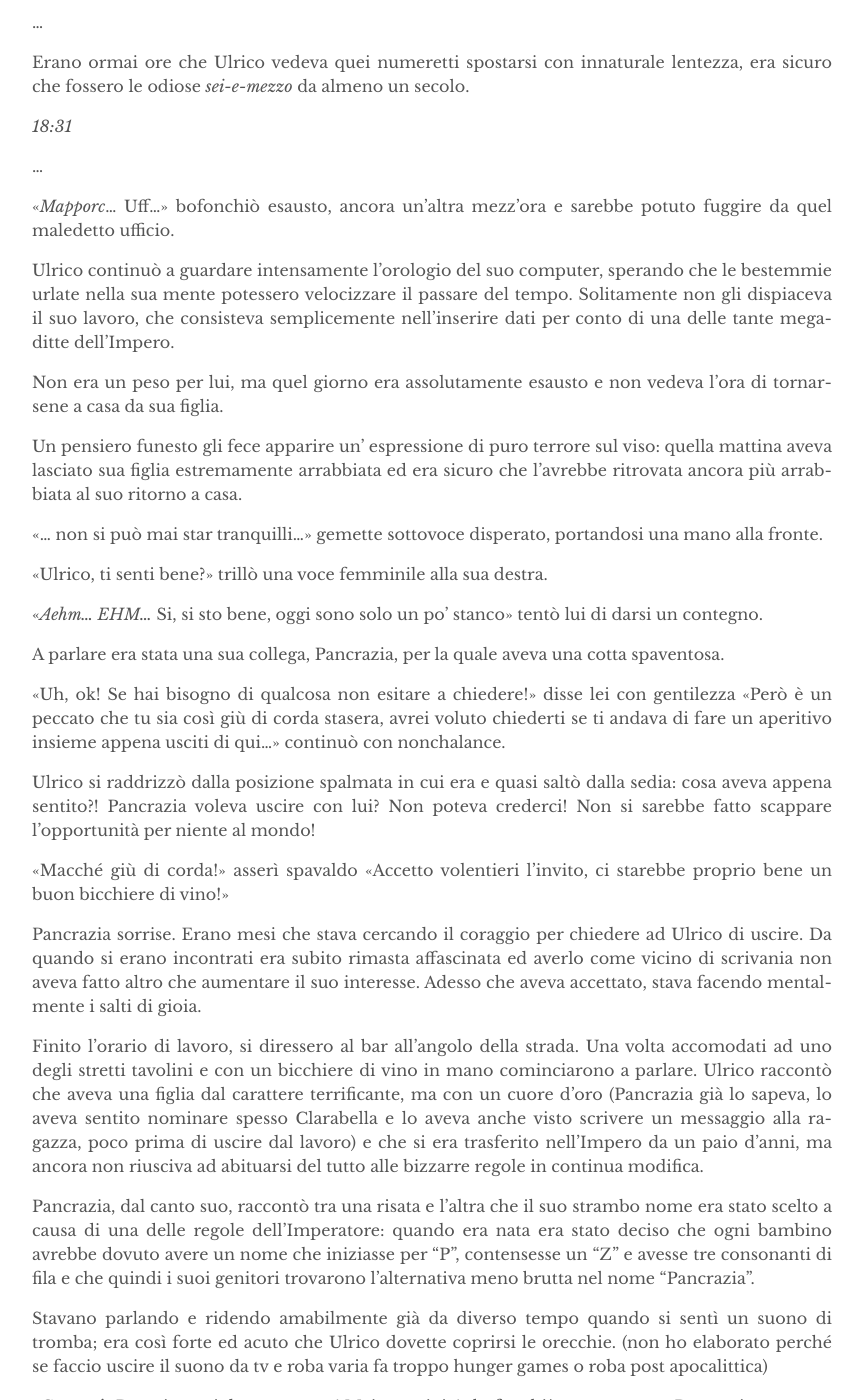
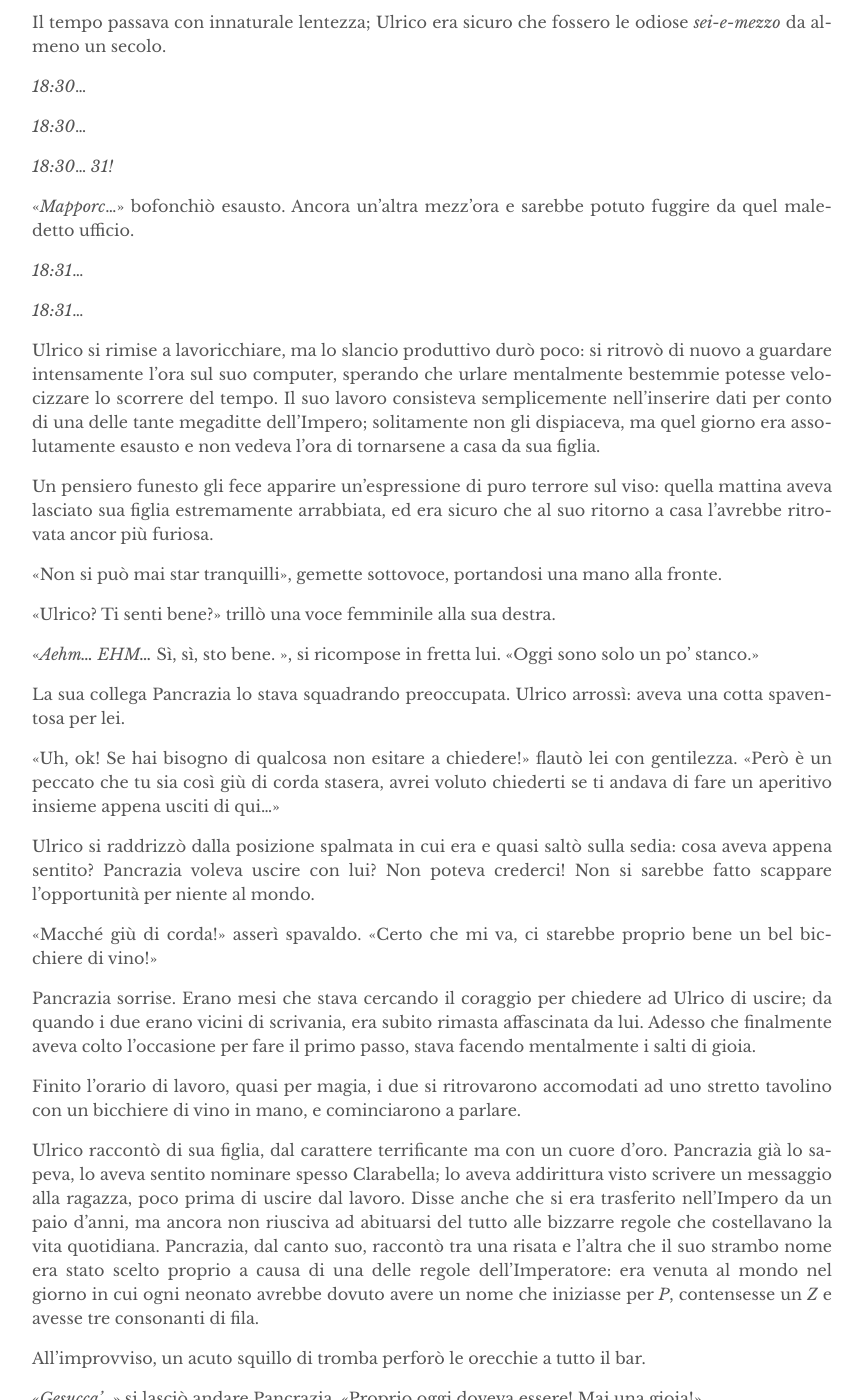
Before and after one commit to eviloutpost/eviloutpost.github.io, a Jekyll site: the page built from _posts/2018-11-02-parole.md, in a window 1280 px wide and 1400 px high, scrolled down 347 px. Shown: the whole window, without its empty margins (208-1071 px from the left). Built offline with Jekyll 4.4.1, drawn with Linux system fonts in a browser that asks for light colours; some of the changed text lies outside the part shown.

Commit message:
Started pair review

```diff
--- a/_posts/2018-11-02-parole.md
+++ b/_posts/2018-11-02-parole.md
@@ -2,54 +2,58 @@
 layout: post
 title:  "Cronache del Male - Vol.2"
 author: "aarde"
-display: 6
+display: 4
 ---
 
-*18:30*
+*18:30*...
 
-...
+Il tempo passava con innaturale lentezza; Ulrico era sicuro che fossero le odiose *sei-e-mezzo* da almeno un secolo.
 
-Erano ormai ore che Ulrico vedeva quei numeretti spostarsi con innaturale lentezza, era sicuro che fossero le odiose *sei-e-mezzo* da almeno un secolo.
+*18:30*...
 
-*18:31*
+*18:30*...
 
-...
+*18:30*...  *31!*
 
-«*Mapporc*... Uff...» bofonchiò esausto, ancora un'altra mezz'ora e sarebbe potuto fuggire da quel maledetto ufficio.
+«*Mapporc*...» bofonchiò esausto. Ancora un'altra mezz'ora e sarebbe potuto fuggire da quel maledetto ufficio.
 
-Ulrico continuò a guardare intensamente l'orologio del suo computer, sperando che le bestemmie urlate nella sua mente potessero velocizzare il passare del tempo. Solitamente non gli dispiaceva il suo lavoro, che consisteva semplicemente nell'inserire dati per conto di una delle tante megaditte dell'Impero.
+*18:31*...
 
-Non era un peso per lui, ma quel giorno era assolutamente esausto e non vedeva l'ora di tornarsene a casa da sua figlia.
+*18:31*...
 
-Un pensiero funesto gli fece apparire un' espressione di puro terrore sul viso: quella mattina aveva lasciato sua figlia estremamente arrabbiata ed era sicuro che l'avrebbe ritrovata ancora più arrabbiata al suo ritorno a casa.
+Ulrico si rimise a lavoricchiare, ma lo slancio produttivo durò poco: si ritrovò di nuovo a guardare intensamente l'ora sul suo computer, sperando che urlare mentalmente bestemmie potesse velocizzare lo scorrere del tempo. Il suo lavoro consisteva semplicemente nell'inserire dati per conto di una delle tante megaditte dell'Impero; solitamente non gli dispiaceva, ma quel giorno era assolutamente esausto e non vedeva l'ora di tornarsene a casa da sua figlia.
 
-«... non si può mai star tranquilli...» gemette sottovoce disperato, portandosi una mano alla fronte.
+Un pensiero funesto gli fece apparire un'espressione di puro terrore sul viso: quella mattina aveva lasciato sua figlia estremamente arrabbiata, ed era sicuro che al suo ritorno a casa l'avrebbe ritrovata ancor più furiosa.
 
-«Ulrico, ti senti bene?» trillò una voce femminile alla sua destra.
+«Non si può mai star tranquilli», gemette sottovoce, portandosi una mano alla fronte.
 
-«*Aehm... EHM...* Si, si sto bene, oggi sono solo un po' stanco» tentò lui di darsi un contegno.
+«Ulrico? Ti senti bene?» trillò una voce femminile alla sua destra.
 
-A parlare era stata una sua collega, Pancrazia, per la quale aveva una cotta spaventosa.
+«*Aehm... EHM...* Sì, sì, sto bene. », si ricompose in fretta lui. «Oggi sono solo un po' stanco.»
 
-«Uh, ok! Se hai bisogno di qualcosa non esitare a chiedere!» disse lei con gentilezza «Però è un peccato che tu sia così giù di corda stasera, avrei voluto chiederti se ti andava di fare un aperitivo insieme appena usciti di qui...» continuò con nonchalance.
+La sua collega Pancrazia lo stava squadrando preoccupata. Ulrico arrossì: aveva una cotta spaventosa per lei.
 
-Ulrico si raddrizzò dalla posizione spalmata in cui era e quasi saltò dalla sedia: cosa aveva appena sentito?! Pancrazia voleva uscire con lui? Non poteva crederci! Non si sarebbe fatto scappare l'opportunità per niente al mondo!
+«Uh, ok! Se hai bisogno di qualcosa non esitare a chiedere!» flautò lei con gentilezza. «Però è un peccato che tu sia così giù di corda stasera, avrei voluto chiederti se ti andava di fare un aperitivo insieme appena usciti di qui...»
 
-«Macché giù di corda!» asserì spavaldo «Accetto volentieri l'invito, ci starebbe proprio bene un buon bicchiere di vino!»
+Ulrico si raddrizzò dalla posizione spalmata in cui era e quasi saltò sulla sedia: cosa aveva appena sentito? Pancrazia voleva uscire con lui? Non poteva crederci! Non si sarebbe fatto scappare l'opportunità per niente al mondo.
 
-Pancrazia sorrise. Erano mesi che stava cercando il coraggio per chiedere ad Ulrico di uscire. Da quando si erano incontrati era subito rimasta affascinata ed averlo come vicino di scrivania non aveva fatto altro che aumentare il suo interesse. Adesso che aveva accettato, stava facendo mentalmente i salti di gioia.
+«Macché giù di corda!» asserì spavaldo. «Certo che mi va, ci starebbe proprio bene un bel bicchiere di vino!»
 
-Finito l'orario di lavoro, si diressero al bar all'angolo della strada. Una volta accomodati ad uno degli stretti tavolini e con un bicchiere di vino in mano cominciarono a parlare. Ulrico raccontò che aveva una figlia dal carattere terrificante, ma con un cuore d'oro (Pancrazia già lo sapeva, lo aveva sentito nominare spesso Clarabella e lo aveva anche visto scrivere un messaggio alla ragazza, poco prima di uscire dal lavoro) e che si era trasferito nell'Impero da un paio d'anni, ma ancora non riusciva ad abituarsi del tutto alle bizzarre regole in continua modifica.
+Pancrazia sorrise. Erano mesi che stava cercando il coraggio per chiedere ad Ulrico di uscire; da quando i due erano vicini di scrivania, era subito rimasta affascinata da lui. Adesso che finalmente aveva colto l'occasione per fare il primo passo, stava facendo mentalmente i salti di gioia.
 
-Pancrazia, dal canto suo, raccontò tra una risata e l'altra che il suo strambo nome era stato scelto a causa di una delle regole dell'Imperatore: quando era nata era stato deciso che ogni bambino avrebbe dovuto avere un nome che iniziasse per "P", contensesse un "Z" e avesse tre consonanti di fila e che quindi i suoi genitori trovarono l'alternativa meno brutta nel nome "Pancrazia".
+Finito l'orario di lavoro, quasi per magia, i due si ritrovarono accomodati ad uno stretto tavolino con un bicchiere di vino in mano, e cominciarono a parlare.
 
-Stavano parlando e ridendo amabilmente già da diverso tempo quando si sentì un suono di tromba; era così forte ed acuto che Ulrico dovette coprirsi le orecchie. (non ho elaborato perché se faccio uscire il suono da tv e roba varia fa troppo hunger games o roba post apocalittica)
+Ulrico raccontò di sua figlia, dal carattere terrificante ma con un cuore d'oro. Pancrazia già lo sapeva, lo aveva sentito nominare spesso Clarabella; lo aveva addirittura visto scrivere un messaggio alla ragazza, poco prima di uscire dal lavoro. Disse anche che si era trasferito nell'Impero da un paio d'anni, ma ancora non riusciva ad abituarsi del tutto alle bizzarre regole che costellavano la vita quotidiana. Pancrazia, dal canto suo, raccontò tra una risata e l'altra che il suo strambo nome era stato scelto proprio a causa di una delle regole dell'Imperatore: era venuta al mondo nel giorno in cui ogni neonato avrebbe dovuto avere un nome che iniziasse per *P*, contensesse un *Z* e avesse tre consonanti di fila.
 
-«*Gesucca'*.. Proprio oggi doveva essere! Mai una gioia!» bofonchiò a mezza voce Pancrazia.
+All'improvviso, un acuto squillo di tromba perforò le orecchie a tutto il bar.
 
-Ulrico sentendo la bestemmia smozzicata di Pancrazia decise immediatamente che lei era sicuramente la sua donna ideale, non capendo nient'altro la stava guardando con gli occhi a cuore e la mente altrove: si stava già immaginando il matrimonio.
+«*Gesucca'...*» si lasciò andare Pancrazia. «Proprio oggi doveva essere! Mai una gioia!»
 
-«Ehm... <i class="tooltip">sì ti piace che altrui quella mattina non sia la mattina dei silenzi al concorde!<span class="tooltiptext">Non ti dispiace che proprio stasera ci sia da parlare al contrario?</span></i>», disse Pancrazia.
+Sentendo la bestemmia smozzicata di Pancrazia, Ulrico decise immediatamente che lei era di certo la sua donna ideale. La guardava con gli occhi a cuore e la mente altrove: si stava già immaginando il matrimonio.
+
+«Ehm!» cercò di ricomporsi Pancrazia.
+
+<i class="tooltip">«Sì ti piace che altrui quella mattina non sia la mattina dei silenzi al concorde!<span class="tooltiptext">Non ti dispiace che proprio stasera ci sia da parlare al contrario?</span>»</i>
 
 Ulrico si riscosse.. «*Eh?*» era una sua impressione o Pancrazia stava realmente dicendo cose senza senso?
 
```
